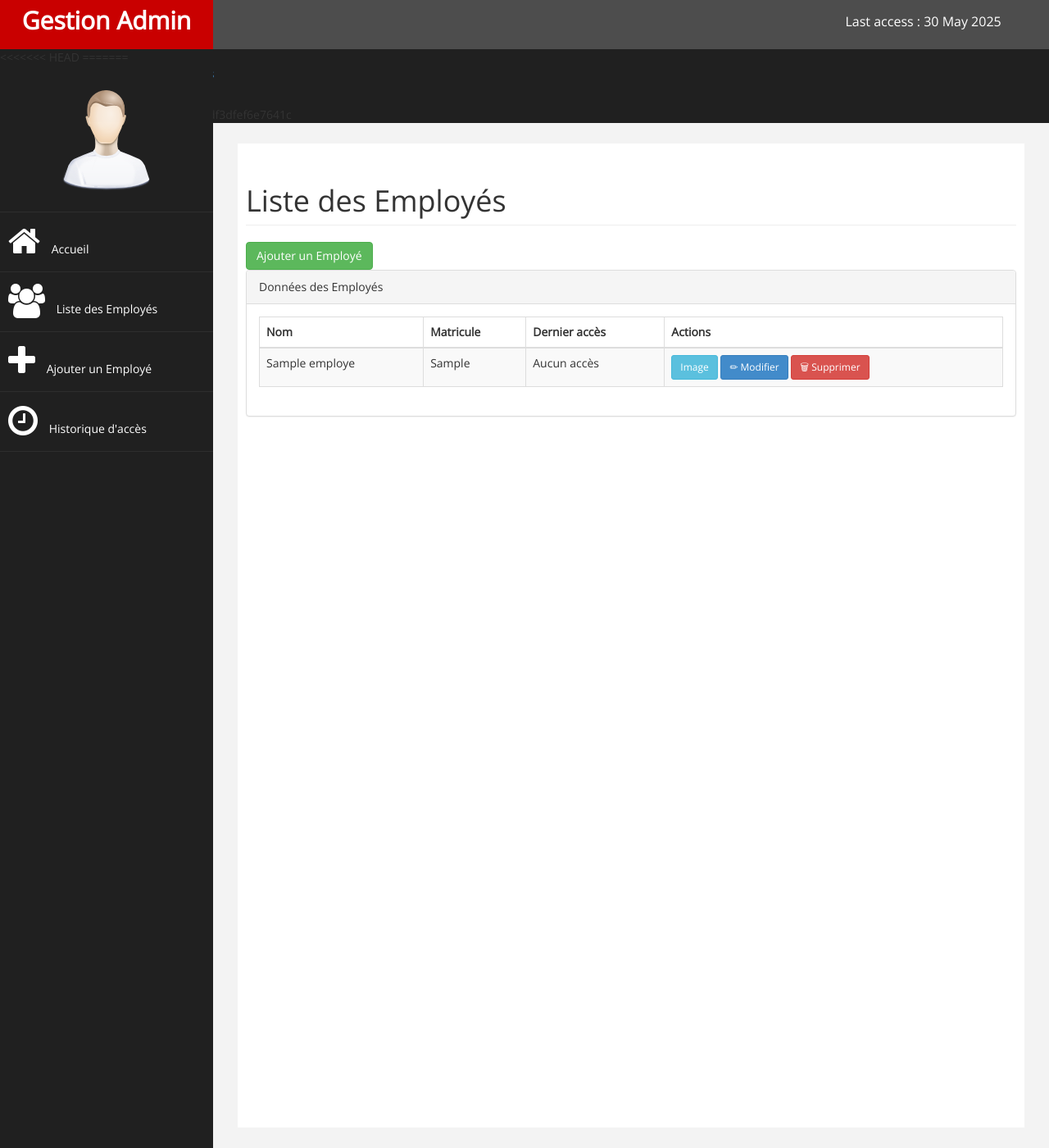
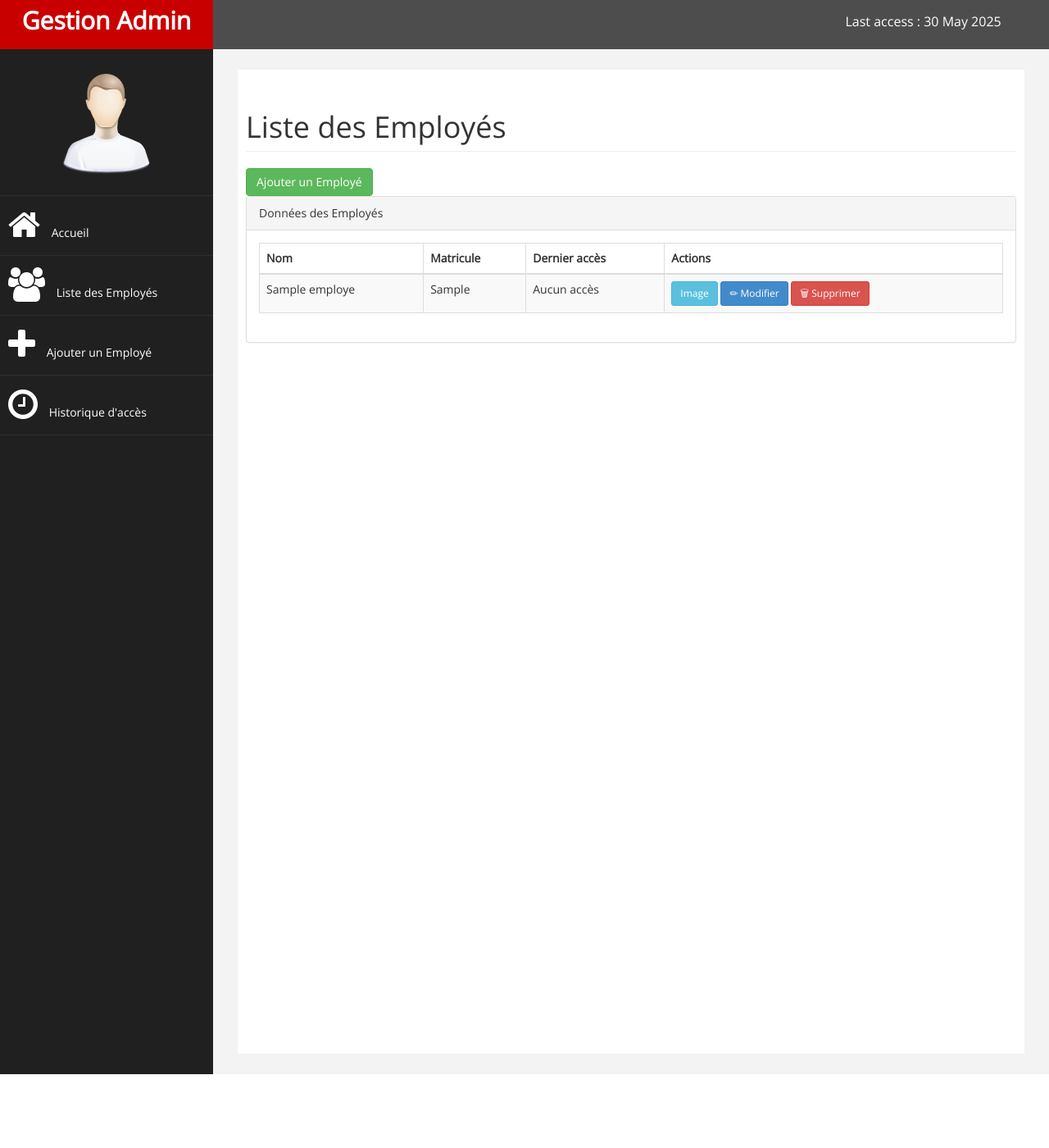
Before and after one commit to maryemEl20/Projet_SDR_IISE, a Django app: page /serveur/employes/ in a window 1280 px wide. Shown: the whole page at 82% size. After the commit the page ends 1310 px from the top, so only its background shows below. Run offline with Django 4.2, Linux system fonts and the light colour scheme; tables that the repository leaves empty hold one stand-in row (values such as "Sample post"); one stand-in notice (Sample message) is shown; data that the repository does not hold is empty; some libraries are stand-ins or nearby versions.

Commit message:
Merge branch 'master' of https://github.com/maryemEl20/Projet_SDR_IISE

```diff
--- a/projet_serveur/serveur/templates/serveur/base.html
+++ b/projet_serveur/serveur/templates/serveur/base.html
@@ -35,7 +35,6 @@
              </div>
         </nav>
 
-<<<<<<< HEAD
         <!-- SIDE NAVIGATION -->
         <nav class="navbar-default navbar-side" role="navigation">
             <div class="sidebar-collapse">
@@ -59,20 +58,6 @@
                 </ul>
             </div>
         </nav>
-=======
-    <nav>
-        <a href="{% url 'historique_acces' %}">Historique des accès</a>
-        <a href="{% url 'employe_list' %}">Liste des Employés</a>
-    </nav>
-    {% if messages %}
-    <ul class="messages">
-        {% for message in messages %}
-            <li class="{{ message.tags }}">{{ message }}</li>
-        {% endfor %}
-    </ul>
-    {% endif %}
-
->>>>>>> 82d4c5132513a898f8f7bf7af4df3dfef6e7641c
 
         <!-- PAGE CONTENT -->
         <div id="page-wrapper">
```
